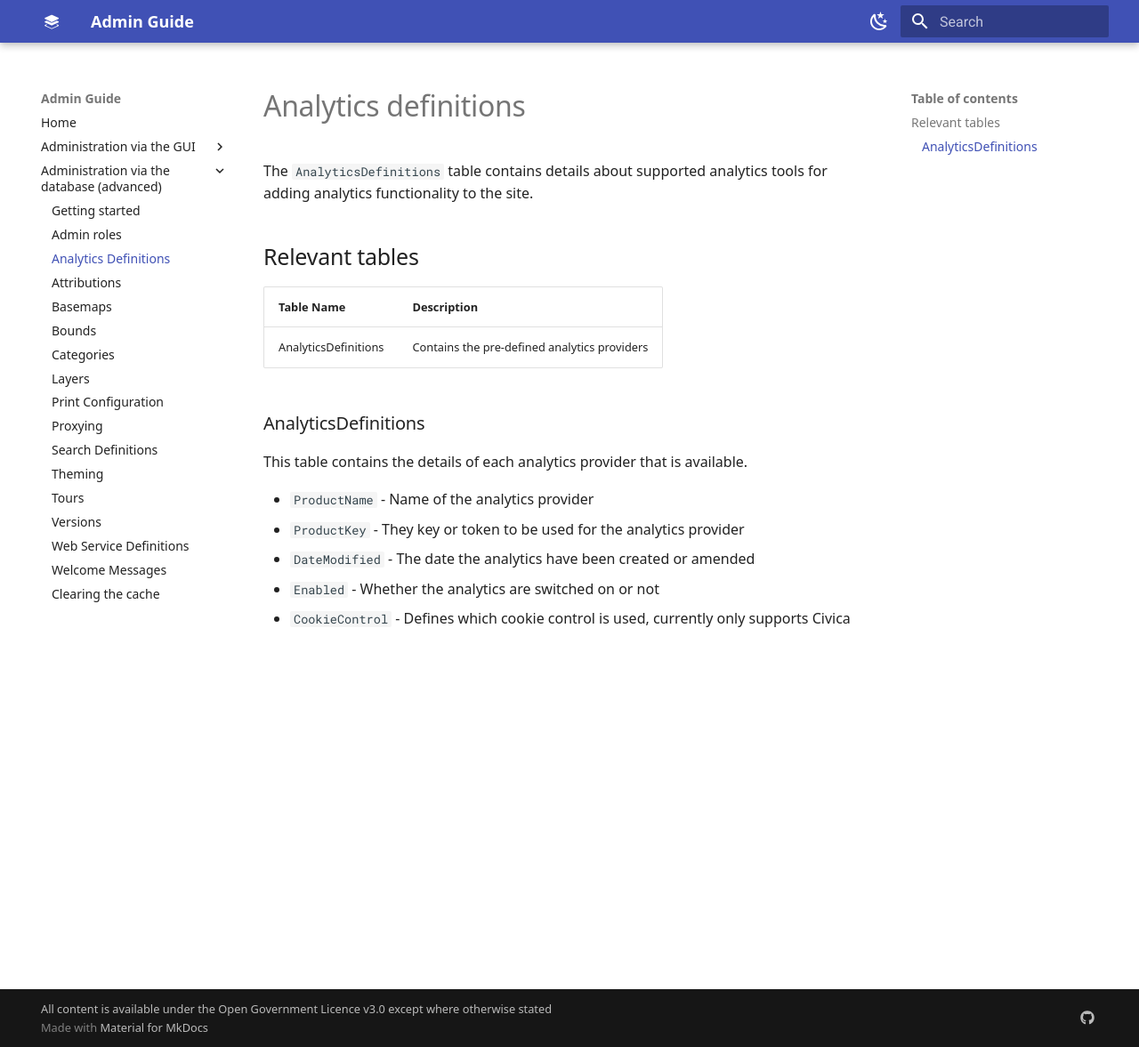
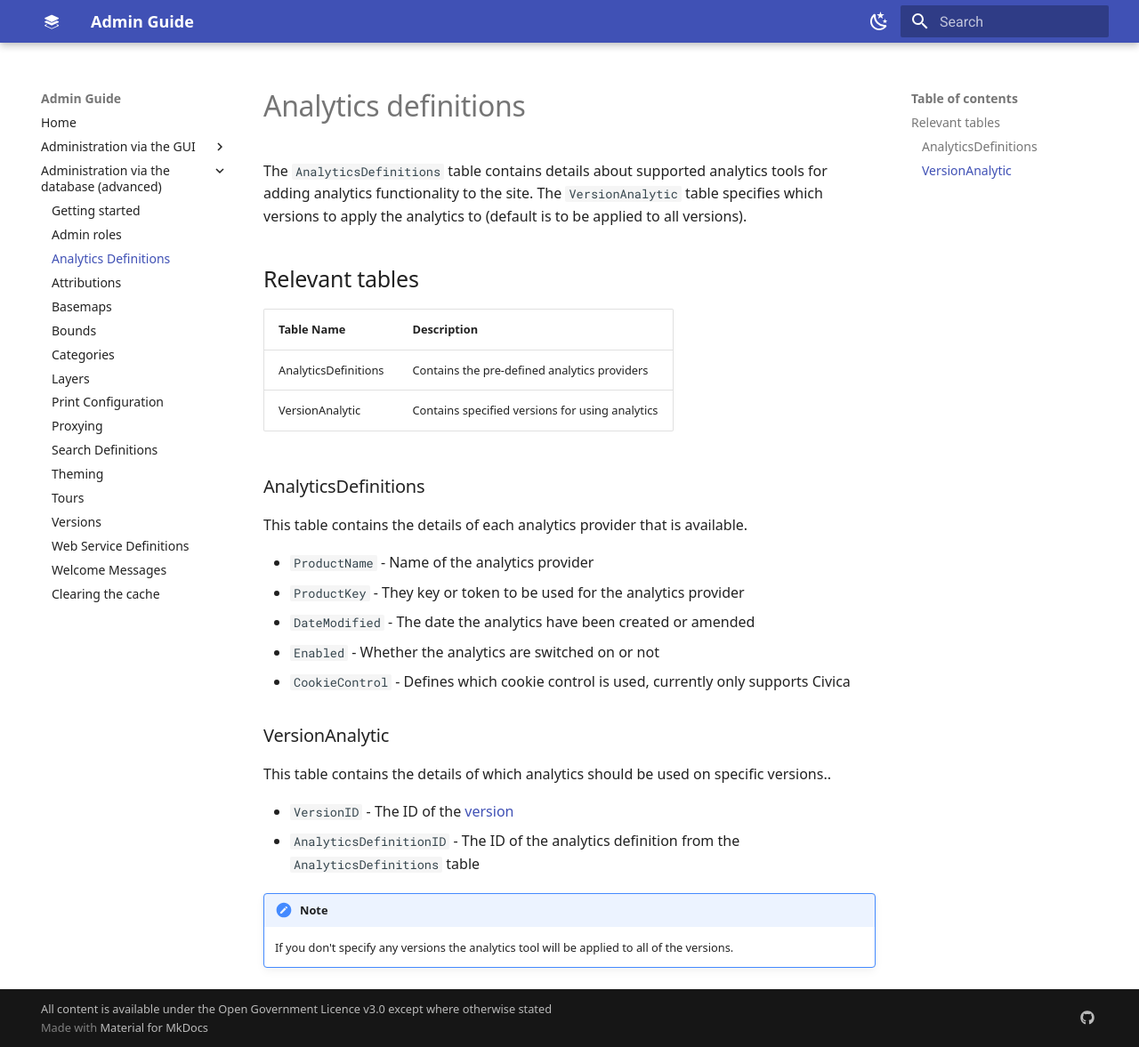
Before and after one commit to Dorset-Council-UK/GIFramework-Maps-Admin-Guide, an MkDocs documentation site: the page built from docs/db/analytics-definitions.md, in a window 1280 px wide and 1177 px high. Shown: the whole window at 89% size. Built offline with MkDocs 1.6.1 and Material for MkDocs 9.7.7, drawn with Linux system fonts in a browser that asks for light colours.

Commit message:
Guidance added for adding analytics to specific versions in the database

```diff
--- a/docs/db/analytics-definitions.md
+++ b/docs/db/analytics-definitions.md
@@ -1,12 +1,13 @@
 # Analytics definitions
 
-The `AnalyticsDefinitions` table contains details about supported analytics tools for adding analytics functionality to the site.
+The `AnalyticsDefinitions` table contains details about supported analytics tools for adding analytics functionality to the site. The `VersionAnalytic` table specifies which versions to apply the analytics to (default is to be applied to all versions).
 
 ## Relevant tables
 
 | Table Name                        | Description                          |
 | --------------------------------- | ------------------------------------ |
-| AnalyticsDefinitions         | Contains the pre-defined analytics providers |
+| AnalyticsDefinitions				| Contains the pre-defined analytics providers |
+| VersionAnalytic			        | Contains specified versions for using analytics |
 
 ### AnalyticsDefinitions
 
@@ -17,3 +18,13 @@ This table contains the details of each analytics provider that is available.
 - `DateModified` - The date the analytics have been created or amended
 - `Enabled` - Whether the analytics are switched on or not
 - `CookieControl` - Defines which cookie control is used, currently only supports Civica
+
+### VersionAnalytic
+
+This table contains the details of which analytics should be used on specific versions..
+
+- `VersionID` - The ID of the [version](../db/versions.md)
+- `AnalyticsDefinitionID` - The ID of the analytics definition from the `AnalyticsDefinitions` table
+
+!!! Note on versions
+    If you don't specify any versions the analytics tool will be applied to all of the versions.
```
